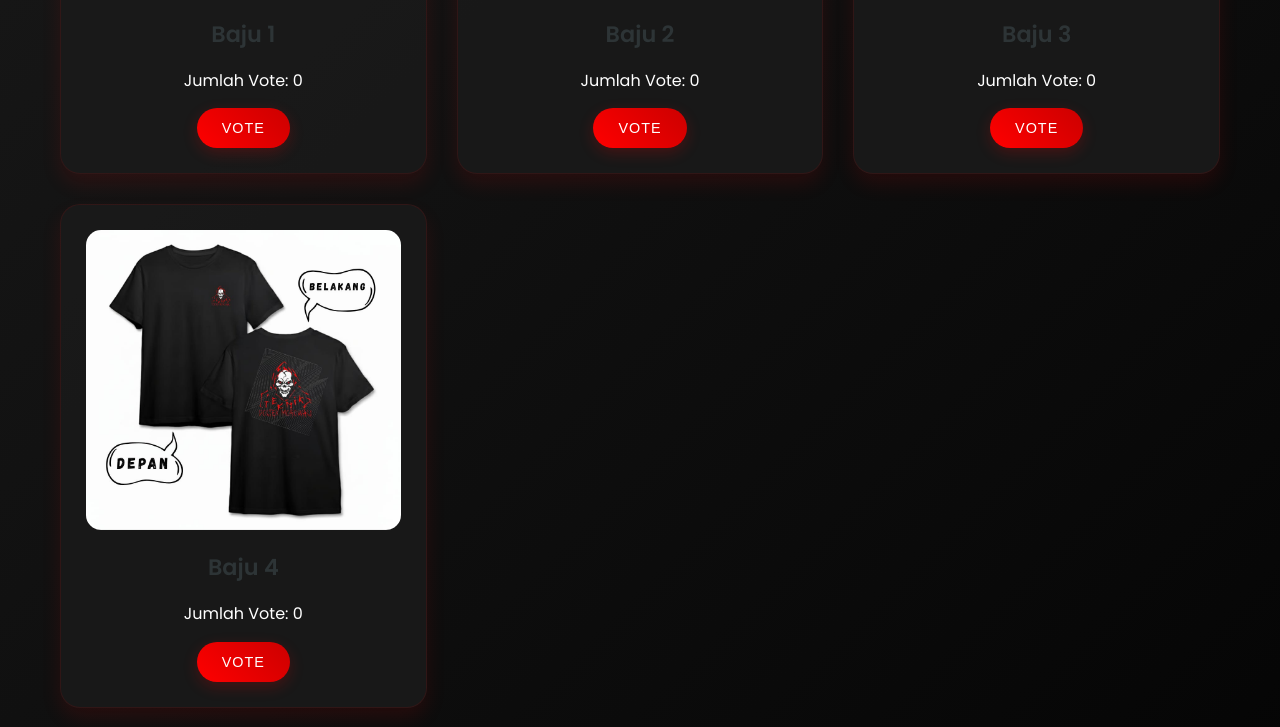
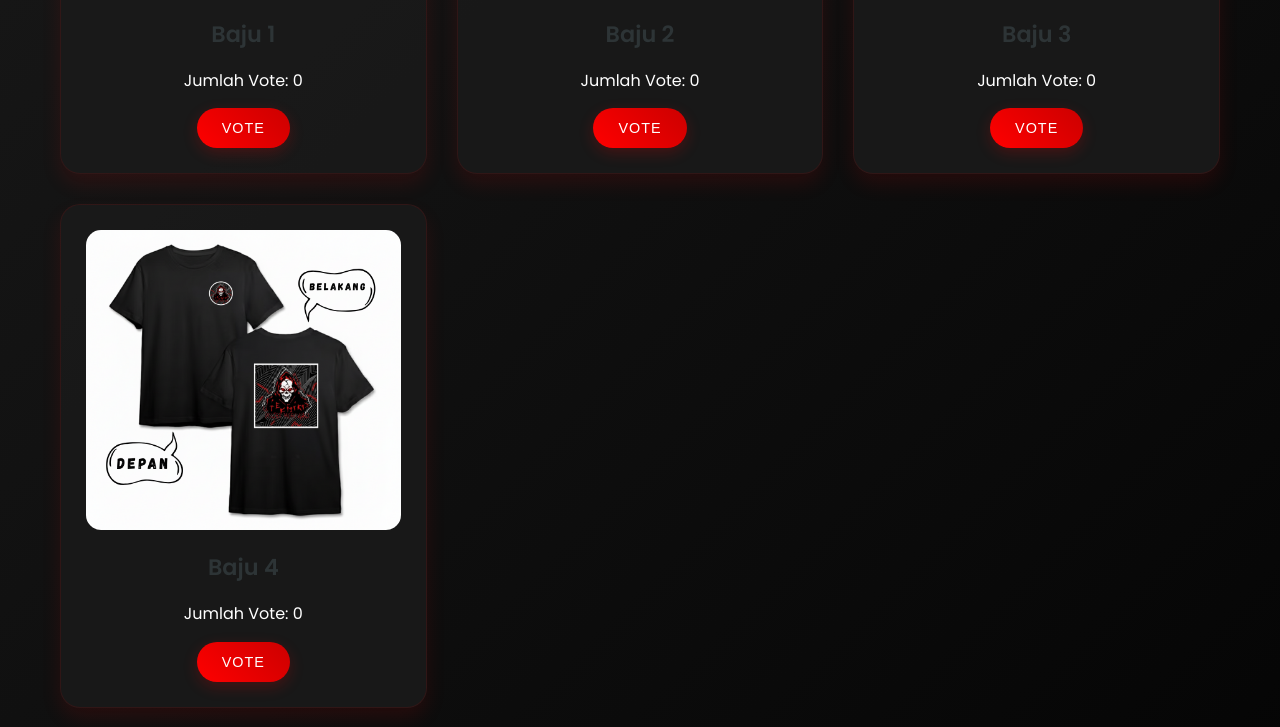
Before and after one commit to ilhamnugroho0857-in/voting-baju, a website: page index.html in a window 1280 px wide. Shown: the part 488-1215 px from the top of the page. Drawn offline with nearby package versions, Linux system fonts and the light colour scheme; no server answers.

Commit message:
ganti asset 1

```diff
--- a/index.html
+++ b/index.html
@@ -52,7 +52,7 @@
 
             <div class="voting-item">
                 <div class="image-container">
-                    <img src="assets/img/G4.jpg" alt="Baju 4" id="baju4">
+                    <img src="assets/img/G5.png" alt="Baju 4" id="baju4">
                 </div>
                 <h3>Baju 4</h3>
                 <p>Jumlah Vote: <span id="votes4">0</span></p>
```
Also changed, not shown: assets/img/G5.png (added).
